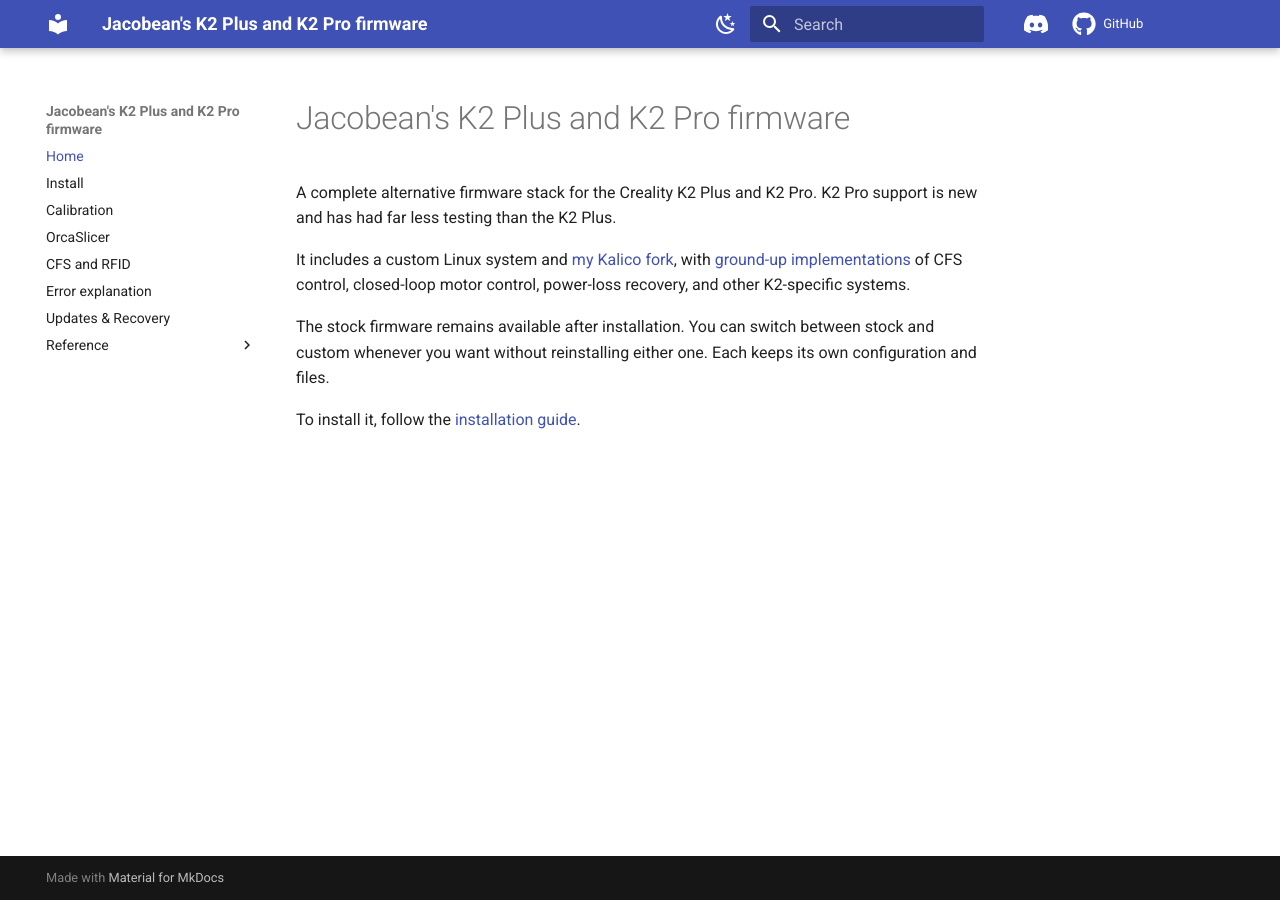
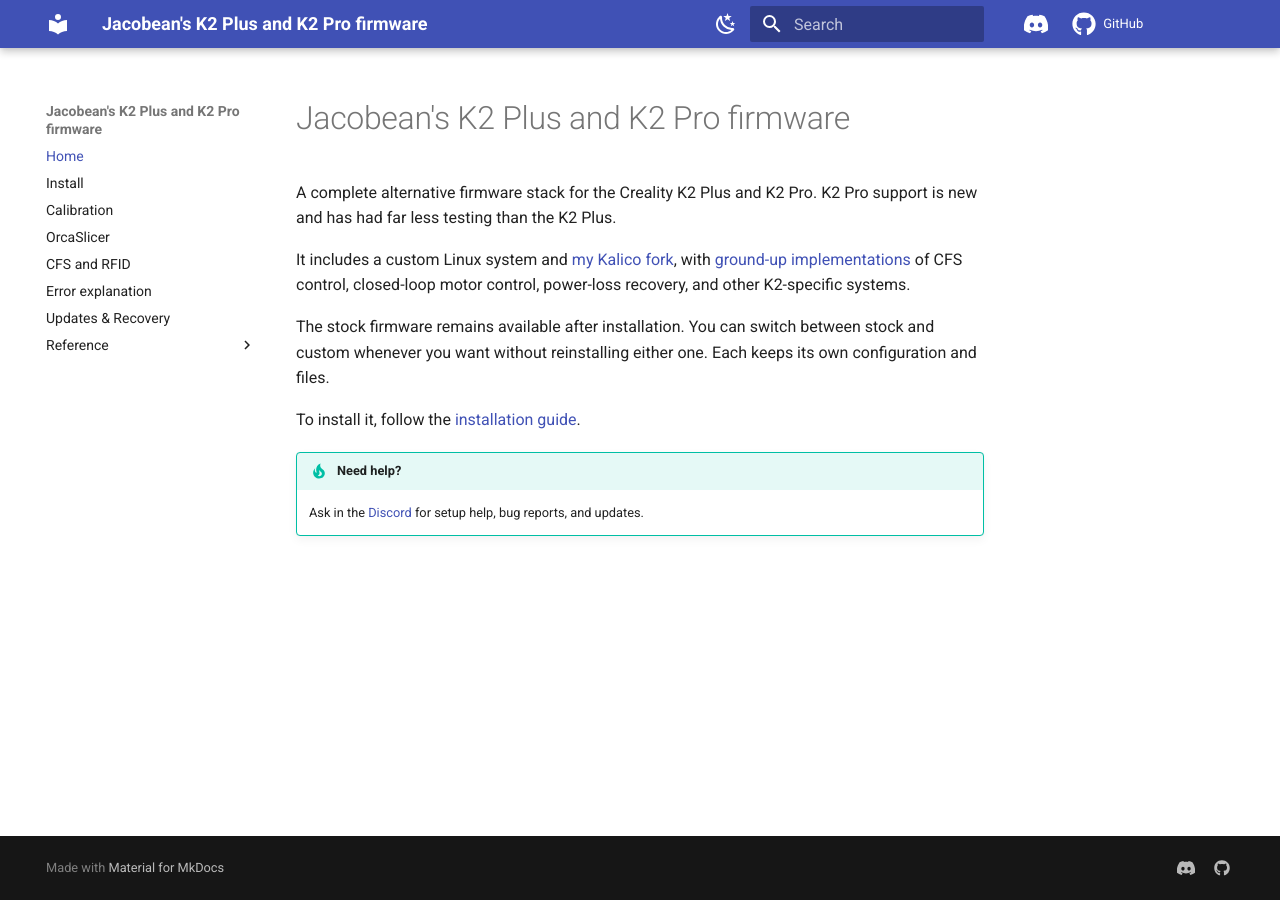
Before and after one commit to Jacob10383/k2-plus-custom-firmware, an MkDocs documentation site: the page built from docs/index.md, in a window 1280 px wide. Built offline with MkDocs 1.6.1 and Material for MkDocs 9.7.7, drawn with Linux system fonts in a browser that asks for light colours; comment, search, counter and statistics services are not loaded.

Commit message:
Make the Discord easier to find
Link it from the README, the docs home page and footer, and the
GitHub new-issue chooser.

```diff
--- a/docs/index.md
+++ b/docs/index.md
@@ -14,3 +14,6 @@ between stock and custom whenever you want without reinstalling either one.
 Each keeps its own configuration and files.
 
 To install it, follow the [installation guide](install.md).
+
+!!! tip "Need help?"
+    Ask in the [Discord](https://discord.gg/RcnUFd7dfX) for setup help, bug reports, and updates.
--- a/mkdocs.yml
+++ b/mkdocs.yml
@@ -25,6 +25,15 @@ theme:
         icon: material/weather-sunny
         name: Use light mode
 
+extra:
+  social:
+    - icon: fontawesome/brands/discord
+      link: https://discord.gg/RcnUFd7dfX
+      name: Discord
+    - icon: fontawesome/brands/github
+      link: https://github.com/Jacob10383/k2-plus-custom-firmware
+      name: GitHub
+
 markdown_extensions:
   - admonition
   - pymdownx.details
```
Also changed, not shown: README.md (+2 -0 lines), 1 other file.
